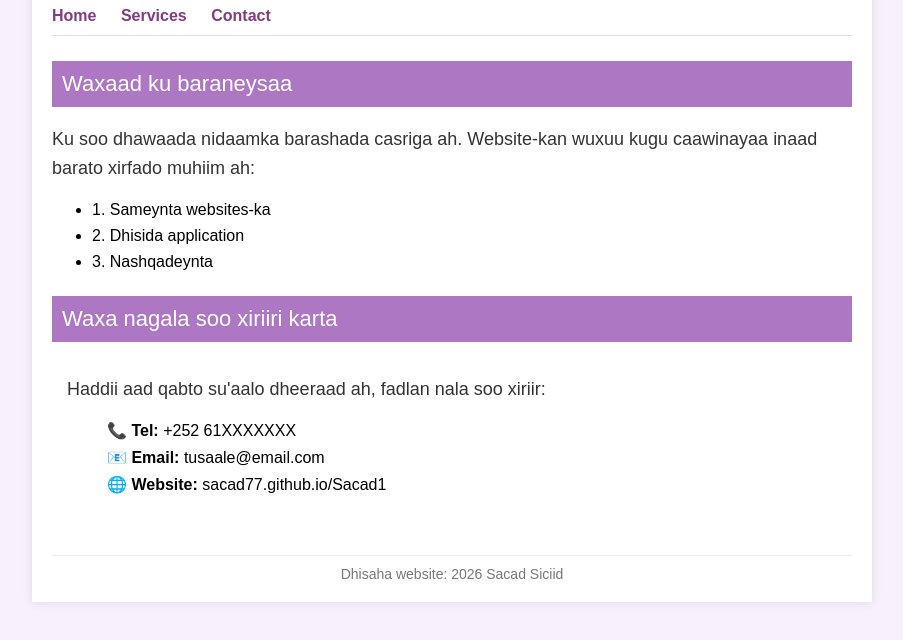
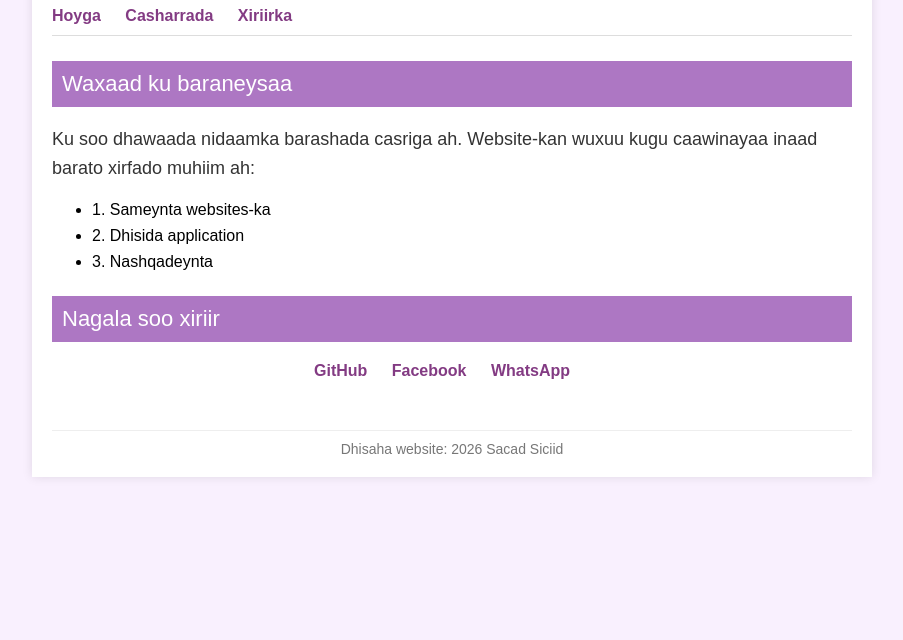
Before and after one commit to Sacad77/Sacad1, a plain HTML site: page index.html in a window 1280 px wide. Shown: the part 120-760 px from the top of the page, without its empty margins (188-1091 px from the left). Drawn offline with Linux system fonts and the light colour scheme.

Commit message:
Update index.html

```diff
--- a/index.html
+++ b/index.html
@@ -14,9 +14,9 @@
     </div>
 
     <div class="nav">
-        <a href="#">Home</a>
-        <a href="#">Services</a>
-        <a href="#">Contact</a>
+        <a href="#">Hoyga</a>
+        <a href="#">Casharrada</a>
+        <a href="#">Xiriirka</a>
     </div>
 
     <div class="section-title">
@@ -34,16 +34,13 @@
     </ul>
 
     <div class="section-title">
-        Waxa nagala soo xiriiri karta
+        Nagala soo xiriir
     </div>
 
-    <div style="padding: 15px;">
-        <p>Haddii aad qabto su'aalo dheeraad ah, fadlan nala soo xiriir:</p>
-        <ul style="list-style-type: none; margin-left: 0;">
-            <li>📞 <strong>Tel:</strong> +252 61XXXXXXX</li>
-            <li>📧 <strong>Email:</strong> tusaale@email.com</li>
-            <li>🌐 <strong>Website:</strong> sacad77.github.io/Sacad1</li>
-        </ul>
+    <div class="nav" style="text-align: center; padding: 20px; border: none;">
+        <a href="https://github.com/Sacad77" target="_blank">GitHub</a>
+        <a href="#">Facebook</a>
+        <a href="#">WhatsApp</a>
     </div>
 
     <div class="footer">
```
